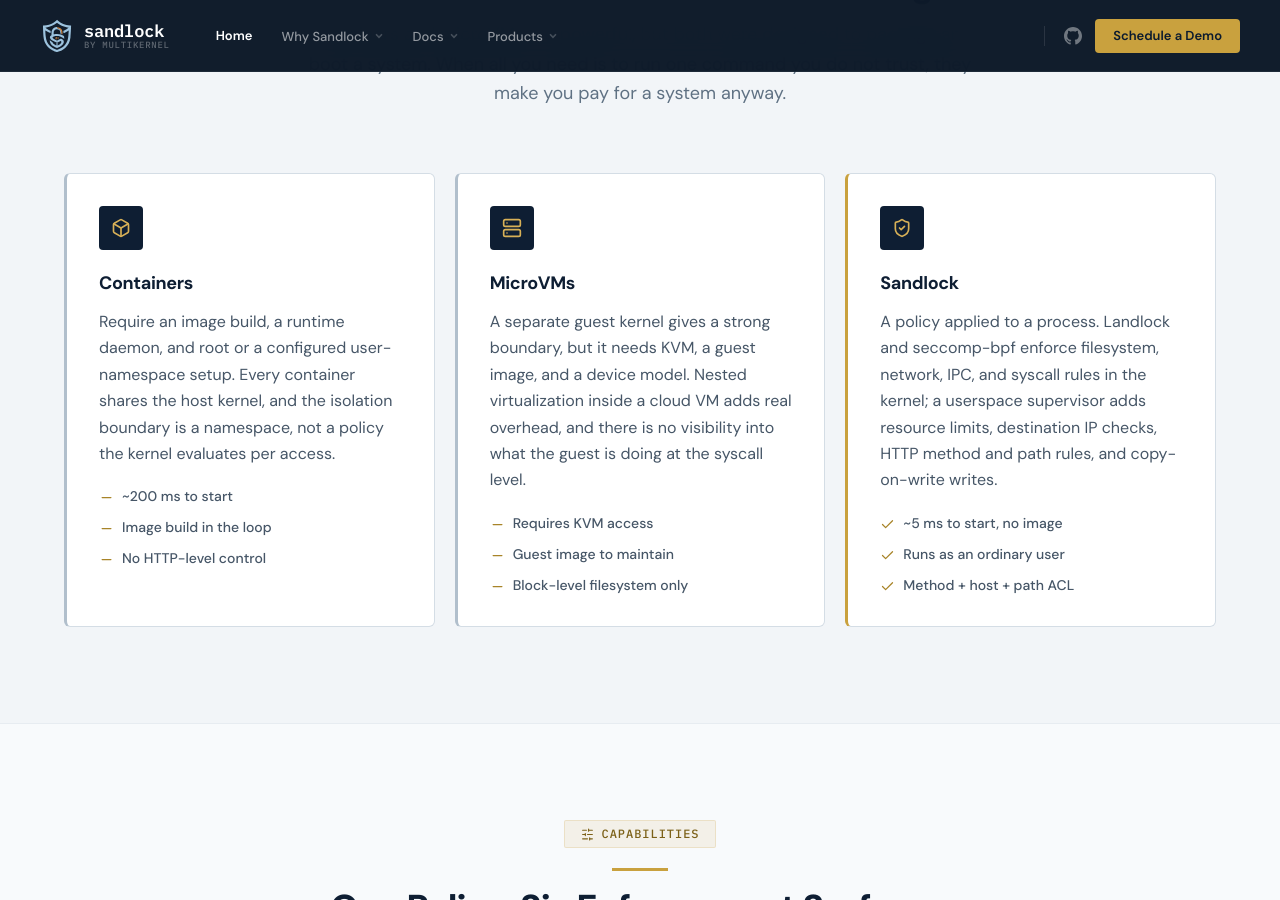
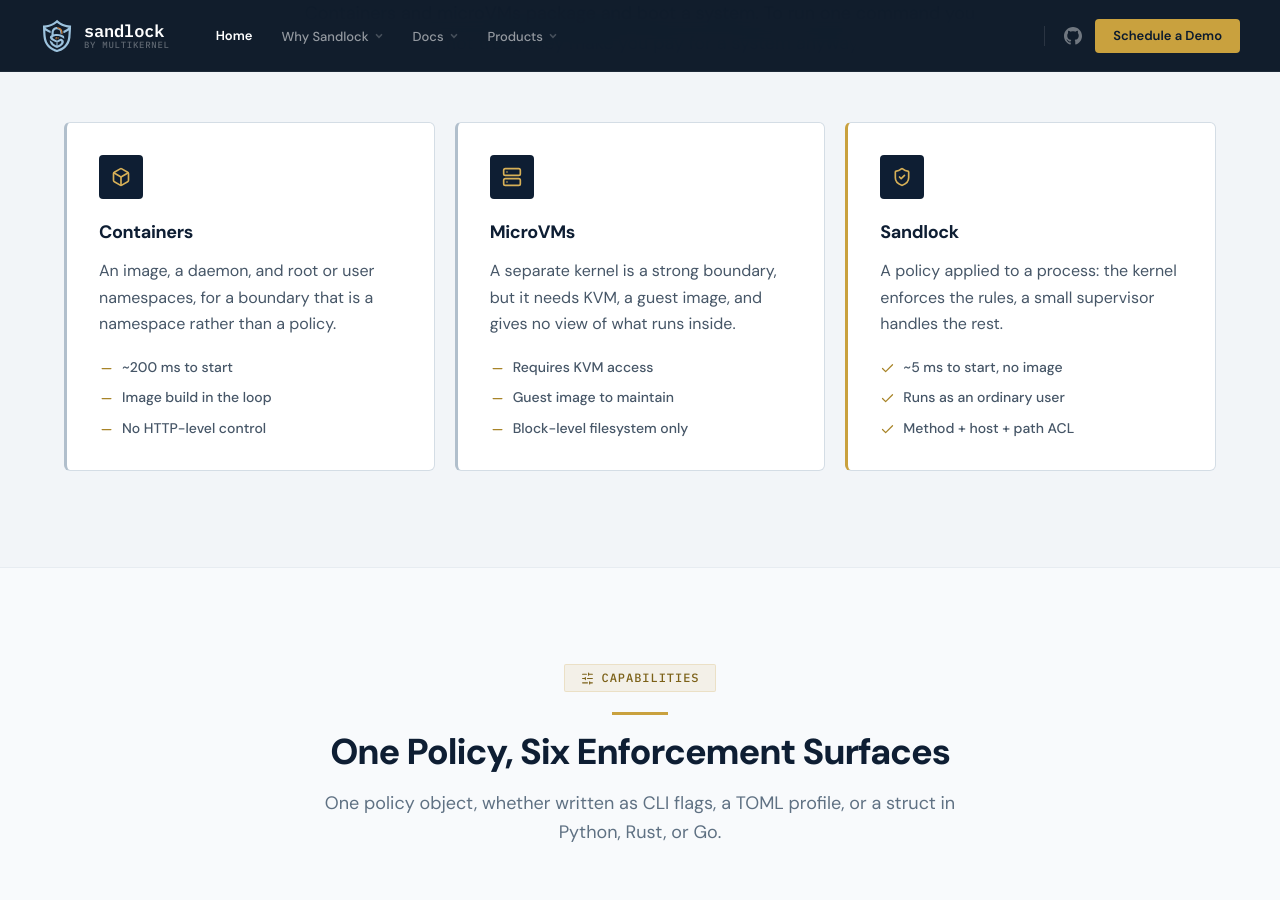
Before and after one commit to multikernel/sandlock.io, a Jekyll site: the page built from index.html, in a window 1280 px wide and 900 px high, scrolled down 1459 px. Built offline with Jekyll 4.4.1, drawn with Linux system fonts in a browser that asks for light colours; some of the changed text lies outside the part shown.

Commit message:
Compact the homepage
One sentence per card across the gap, capabilities, pillars, interfaces,
and use-case sections; three handler bullets instead of five; drop the
hero feature chips, which repeated the sections below. Code samples, stats,
and the benchmark table are unchanged.

```diff
--- a/index.html
+++ b/index.html
@@ -110,7 +110,7 @@
         </div>
 
         <h1>Run Untrusted Code Without Handing It Your Machine</h1>
-        <p class="subtitle">Sandlock is a lightweight Linux process sandbox. It confines a command's filesystem, network, syscalls, and resources with kernel-enforced policy, in about 5 milliseconds. No root. No image build. No container runtime. No hypervisor.</p>
+        <p class="subtitle">Sandlock is a lightweight Linux process sandbox. Kernel-enforced policy over filesystem, network, syscalls, and resources, applied in about 5 milliseconds. No root, no image, no container runtime, no hypervisor.</p>
 
         <div class="button-group">
             <a href="/docs/getting-started.html" class="btn btn-primary">
@@ -160,28 +160,6 @@
 
         <div class="hero-trust">
             <p class="trust-text">Open source, Apache-2.0, written in Rust</p>
-            <div class="trust-features">
-                <div class="trust-feature">
-                    <i data-lucide="lock"></i>
-                    <span>Kernel-enforced policy</span>
-                </div>
-                <div class="trust-feature">
-                    <i data-lucide="layers"></i>
-                    <span>No namespaces or cgroups</span>
-                </div>
-                <div class="trust-feature">
-                    <i data-lucide="terminal"></i>
-                    <span>CLI, Python, Rust, Go</span>
-                </div>
-                <div class="trust-feature">
-                    <i data-lucide="container"></i>
-                    <span>OCI runtime for Kubernetes</span>
-                </div>
-                <div class="trust-feature">
-                    <i data-lucide="blocks"></i>
-                    <span>Programmable interception</span>
-                </div>
-            </div>
         </div>
     </div>
 </section>
@@ -195,14 +173,14 @@
                 <span>The gap</span>
             </div>
             <h2 class="section-title">Strict Confinement Without the Weight</h2>
-            <p class="section-subtitle">Containers and microVMs are powerful, but both were designed to package and boot a system. When all you need is to run one command you do not trust, they make you pay for a system anyway.</p>
+            <p class="section-subtitle">Containers and microVMs package and boot a system. To run one command you do not trust, they make you pay for a system anyway.</p>
         </div>
 
         <div class="cards-grid">
             <div class="capability-card">
                 <div class="capability-icon"><i data-lucide="box"></i></div>
                 <h3 class="capability-title">Containers</h3>
-                <p class="capability-description">Require an image build, a runtime daemon, and root or a configured user-namespace setup. Every container shares the host kernel, and the isolation boundary is a namespace, not a policy the kernel evaluates per access.</p>
+                <p class="capability-description">An image, a daemon, and root or user namespaces, for a boundary that is a namespace rather than a policy.</p>
                 <div class="capability-features">
                     <div class="feature-item"><i data-lucide="minus"></i><span>~200 ms to start</span></div>
                     <div class="feature-item"><i data-lucide="minus"></i><span>Image build in the loop</span></div>
@@ -213,7 +191,7 @@
             <div class="capability-card">
                 <div class="capability-icon"><i data-lucide="server"></i></div>
                 <h3 class="capability-title">MicroVMs</h3>
-                <p class="capability-description">A separate guest kernel gives a strong boundary, but it needs KVM, a guest image, and a device model. Nested virtualization inside a cloud VM adds real overhead, and there is no visibility into what the guest is doing at the syscall level.</p>
+                <p class="capability-description">A separate kernel is a strong boundary, but it needs KVM, a guest image, and gives no view of what runs inside.</p>
                 <div class="capability-features">
                     <div class="feature-item"><i data-lucide="minus"></i><span>Requires KVM access</span></div>
                     <div class="feature-item"><i data-lucide="minus"></i><span>Guest image to maintain</span></div>
@@ -224,7 +202,7 @@
             <div class="capability-card primary">
                 <div class="capability-icon"><i data-lucide="shield-check"></i></div>
                 <h3 class="capability-title">Sandlock</h3>
-                <p class="capability-description">A policy applied to a process. Landlock and seccomp-bpf enforce filesystem, network, IPC, and syscall rules in the kernel; a userspace supervisor adds resource limits, destination IP checks, HTTP method and path rules, and copy-on-write writes.</p>
+                <p class="capability-description">A policy applied to a process: the kernel enforces the rules, a small supervisor handles the rest.</p>
                 <div class="capability-features">
                     <div class="feature-item"><i data-lucide="check"></i><span>~5 ms to start, no image</span></div>
                     <div class="feature-item"><i data-lucide="check"></i><span>Runs as an ordinary user</span></div>
@@ -244,44 +222,44 @@
                 <span>Capabilities</span>
             </div>
             <h2 class="section-title">One Policy, Six Enforcement Surfaces</h2>
-            <p class="section-subtitle">Every dimension of the sandbox is described in the same policy object, whether you write it as CLI flags, a TOML profile, or a struct in Python, Rust, or Go.</p>
+            <p class="section-subtitle">One policy object, whether written as CLI flags, a TOML profile, or a struct in Python, Rust, or Go.</p>
         </div>
 
         <div class="features-grid">
             <div class="feature-card">
                 <div class="feature-icon"><i data-lucide="folder-lock"></i></div>
                 <h3 class="feature-title">Filesystem</h3>
-                <p class="feature-description">Landlock grants read and write paths as recursive rules the kernel evaluates on every access, so the policy is immune to time-of-check/time-of-use races. Denied paths override broader grants.</p>
+                <p class="feature-description">Landlock read and write grants, evaluated by the kernel on every access, immune to TOCTOU races.</p>
             </div>
 
             <div class="feature-card">
                 <div class="feature-icon"><i data-lucide="network"></i></div>
                 <h3 class="feature-title">Network</h3>
-                <p class="feature-description">Default-deny egress. Allow a hostname, an IP, or a CIDR on specific ports over TCP, UDP, or ICMP, or invert it with a denylist. Bind ports are governed separately, and can be virtualized per sandbox.</p>
+                <p class="feature-description">Default-deny egress. Allow a host, IP, or CIDR on specific ports over TCP, UDP, or ICMP.</p>
             </div>
 
             <div class="feature-card">
                 <div class="feature-icon"><i data-lucide="globe-lock"></i></div>
                 <h3 class="feature-title">HTTP ACL</h3>
-                <p class="feature-description">Go past <code class="inline">host:443</code>: allow <code class="inline">POST api.openai.com/v1/chat/completions</code> and nothing else. Zero-config HTTPS interception generates an ephemeral CA and splices it into the trust bundles you name.</p>
+                <p class="feature-description">Allow <code class="inline">POST api.openai.com/v1/chat/completions</code> and nothing else, with zero-config HTTPS interception.</p>
             </div>
 
             <div class="feature-card">
                 <div class="feature-icon"><i data-lucide="key-round"></i></div>
                 <h3 class="feature-title">Credential injection</h3>
-                <p class="feature-description">The API key lives in the supervisor and is attached to the request in the proxy, strictly after the ACL check. The sandboxed process never holds the secret and cannot exfiltrate it.</p>
+                <p class="feature-description">The key is attached in the proxy after the ACL check. The sandboxed process never holds it.</p>
             </div>
 
             <div class="feature-card">
                 <div class="feature-icon"><i data-lucide="copy"></i></div>
                 <h3 class="feature-title">Copy-on-write</h3>
-                <p class="feature-description">Writes under the working directory are staged in an upper layer and committed on success or discarded on failure. <code class="inline">--dry-run</code> shows exactly which files a command would add, modify, or delete.</p>
+                <p class="feature-description">Writes are staged, then committed or discarded. <code class="inline">--dry-run</code> shows what a command would change.</p>
             </div>
 
             <div class="feature-card">
                 <div class="feature-icon"><i data-lucide="gauge"></i></div>
                 <h3 class="feature-title">Resources</h3>
-                <p class="feature-description">Memory, process count, open files, CPU percentage, disk quota, CPU pinning, and GPU device selection, all without cgroups. A given GPU index is a hard Landlock boundary, not an environment variable.</p>
+                <p class="feature-description">Memory, processes, open files, CPU, disk, and GPU device selection, without cgroups.</p>
             </div>
         </div>
     </div>
@@ -296,21 +274,21 @@
                 <span>How it works</span>
             </div>
             <h2 class="section-title">Kernel First, Supervisor Second</h2>
-            <p class="section-subtitle">Sandlock forks, installs confinement in the child before it executes anything, and only then lets the workload start. What the kernel can enforce, the kernel enforces.</p>
+            <p class="section-subtitle">Confinement is installed in the child before it executes anything. What the kernel can enforce, the kernel enforces.</p>
         </div>
 
         <div class="pillars">
             <div class="pillar">
                 <h3>Landlock</h3>
-                <p>Unprivileged, kernel-evaluated access control for filesystem paths, TCP connect and bind ports, and IPC scoping. Applied once and irreversible for the lifetime of the process tree.</p>
+                <p>Kernel-evaluated access control for paths, TCP ports, and IPC, irreversible for the life of the process tree.</p>
             </div>
             <div class="pillar">
                 <h3>seccomp-bpf</h3>
-                <p>A default blocklist removes syscall families a confined workload has no business using. Extra denials compose on top; the blocklist itself is always applied.</p>
+                <p>A default blocklist removes syscall families a confined workload has no business using.</p>
             </div>
             <div class="pillar">
                 <h3>seccomp notify</h3>
-                <p>The supervisor sees selected syscalls before they run: destination IP checks, memory and process accounting, COW interception, /proc virtualization, and port remapping.</p>
+                <p>The supervisor sees selected syscalls first: IP checks, memory accounting, COW, /proc virtualization.</p>
             </div>
         </div>
 
@@ -333,14 +311,12 @@
                     <span>Programmable</span>
                 </div>
                 <h2 class="section-title">A Sandbox You Can Program, Not Just Configure</h2>
-                <p class="section-subtitle">Every policy on this page is declarative. Handlers are the layer underneath: your own code runs inside the supervisor, registered on any syscall you choose, and decides what the workload actually observes.</p>
+                <p class="section-subtitle">Handlers run your code inside the supervisor, on any syscall you choose, and decide what the workload observes.</p>
 
                 <div class="capability-features" style="margin-top: var(--space-6);">
                     <div class="feature-item"><i data-lucide="check"></i><span><strong>Deny, or fabricate a result.</strong> Return an errno, or a value the syscall never produced.</span></div>
-                    <div class="feature-item"><i data-lucide="check"></i><span><strong>Serve files that do not exist.</strong> Hand the guest a sealed in-memory file: a generated config, a secret, an object fetched from storage. No host filesystem involved.</span></div>
-                    <div class="feature-item"><i data-lucide="check"></i><span><strong>Do slow work without stalling.</strong> Defer a call to a worker, park the guest, and answer when your backend replies.</span></div>
-                    <div class="feature-item"><i data-lucide="check"></i><span><strong>Audit that the guest cannot evade.</strong> Interception sits below the language runtime, so <code class="inline">ctypes</code> and raw syscalls do not route around it.</span></div>
-                    <div class="feature-item"><i data-lucide="check"></i><span><strong>Extend confinement, never weaken it.</strong> Built-ins always run first, and registering on a blocklisted syscall is rejected before fork.</span></div>
+                    <div class="feature-item"><i data-lucide="check"></i><span><strong>Serve files that do not exist.</strong> Hand the guest a sealed in-memory file with no host path.</span></div>
+                    <div class="feature-item"><i data-lucide="check"></i><span><strong>Audit that cannot be evaded.</strong> Interception sits below the runtime, so raw syscalls do not route around it.</span></div>
                 </div>
 
                 <div class="value-cta">
@@ -362,9 +338,8 @@
 
 <span class="k">class</span> Audit(Handler):
     <span class="k">def</span> handle(<span class="k">self</span>, ctx):
-        <span class="c"># Runs in the supervisor, before the kernel acts.</span>
         <span class="k">print</span>(<span class="s">f"open {ctx.read_path()} from pid {ctx.pid}"</span>)
-        <span class="k">return</span> NotifAction.continue_()   <span class="c"># fall through</span>
+        <span class="k">return</span> NotifAction.continue_()
 
 sb = sandlock.Sandbox(fs_readable=[<span class="s">"/usr"</span>, <span class="s">"/lib"</span>, <span class="s">"/etc"</span>])
 sb.run_with_handlers(
@@ -386,7 +361,7 @@
                 <span>Performance</span>
             </div>
             <h2 class="section-title">Confinement You Can Leave On</h2>
-            <p class="section-subtitle">Landlock and the seccomp blocklist cost nothing per syscall once installed. Only the syscalls the supervisor explicitly registers for take a userspace round trip.</p>
+            <p class="section-subtitle">Landlock and the seccomp blocklist cost nothing per syscall. Only syscalls the supervisor registers for take a round trip.</p>
         </div>
 
         <div class="data-table-wrap">
@@ -433,7 +408,7 @@
                 </tbody>
             </table>
         </div>
-        <p class="table-note">Measured on a typical Linux workstation. Redis under Sandlock holds 97.1% of bare-metal throughput. COW fork produces roughly 1,900 forks per second, or 530 µs per clone.</p>
+        <p class="table-note">Measured on a typical Linux workstation. Redis under Sandlock holds 97.1% of bare-metal throughput; COW fork clones in about 530 µs.</p>
     </div>
 </section>
 
@@ -446,33 +421,33 @@
                 <span>Interfaces</span>
             </div>
             <h2 class="section-title">Reach for It From Where You Already Are</h2>
-            <p class="section-subtitle">One Rust core, exposed through a CLI, a C ABI, three language SDKs, an OCI runtime, and an MCP server. Every surface takes the same policy.</p>
+            <p class="section-subtitle">One Rust core. Every surface takes the same policy.</p>
         </div>
 
         <div class="interfaces-grid">
             <a href="/docs/cli.html" class="interface-card">
                 <div class="name"><i data-lucide="terminal"></i>CLI</div>
-                <p><code class="inline">sandlock run</code>, plus <code class="inline">ps</code>, <code class="inline">inspect</code>, <code class="inline">kill</code>, <code class="inline">learn</code>, and profile management.</p>
+                <p><code class="inline">sandlock run</code>, <code class="inline">ps</code>, <code class="inline">inspect</code>, <code class="inline">kill</code>, <code class="inline">learn</code>.</p>
             </a>
             <a href="/docs/python.html" class="interface-card">
                 <div class="name"><i data-lucide="file-code"></i>Python SDK</div>
-                <p>A <code class="inline">Sandbox</code> dataclass, pipelines, COW fork/reduce, and Python callbacks for dynamic policy.</p>
+                <p>A <code class="inline">Sandbox</code> dataclass, pipelines, COW fork, policy callbacks.</p>
             </a>
             <a href="/docs/rust.html" class="interface-card">
                 <div class="name"><i data-lucide="file-code-2"></i>Rust API</div>
-                <p>The core library itself: a typed builder, async execution, and custom seccomp-notify handlers.</p>
+                <p>The core itself: typed builder, async execution, custom handlers.</p>
             </a>
             <a href="/docs/go.html" class="interface-card">
                 <div class="name"><i data-lucide="file-code"></i>Go SDK</div>
-                <p>cgo bindings over the C ABI, with a plain configuration struct that is safe to share across goroutines.</p>
+                <p>cgo bindings with a plain config struct, safe across goroutines.</p>
             </a>
             <a href="/docs/oci.html" class="interface-card">
                 <div class="name"><i data-lucide="container"></i>OCI runtime</div>
-                <p>A drop-in low-level runtime for containerd, CRI-O, and Kubernetes. Namespace-less and cgroup-less.</p>
+                <p>Drop-in runtime for containerd, CRI-O, and Kubernetes.</p>
             </a>
             <a href="/docs/mcp.html" class="interface-card">
                 <div class="name"><i data-lucide="bot"></i>MCP server</div>
-                <p>Sandboxed shell, Python, and file tools for Claude Desktop, Cursor, and any other MCP client.</p>
+                <p>Sandboxed shell, Python, and file tools for any MCP client.</p>
             </a>
         </div>
     </div>
@@ -493,21 +468,21 @@
             <div class="capability-card">
                 <div class="capability-icon"><i data-lucide="bot"></i></div>
                 <h3 class="capability-title">AI agents and tool use</h3>
-                <p class="capability-description">Give an agent a workspace, one API endpoint, and nothing else. Credential injection keeps the key out of the agent's reach, and a policy callback can revoke network access the moment the agent finishes starting up.</p>
+                <p class="capability-description">A workspace, one API endpoint, and nothing else. The key stays out of the agent's reach.</p>
                 <a href="/use-cases.html#ai-agents" class="btn-link">Read more <i data-lucide="arrow-right"></i></a>
             </div>
 
             <div class="capability-card">
                 <div class="capability-icon"><i data-lucide="git-branch"></i></div>
                 <h3 class="capability-title">CI and untrusted builds</h3>
-                <p class="capability-description">Run a pull request's build steps with the source tree copy-on-write, the network closed, and a memory cap, on a shared runner with no root and no Docker socket to hand out.</p>
+                <p class="capability-description">Build a pull request with the source tree copy-on-write, the network closed, and no Docker socket to hand out.</p>
                 <a href="/use-cases.html#ci" class="btn-link">Read more <i data-lucide="arrow-right"></i></a>
             </div>
 
             <div class="capability-card">
                 <div class="capability-icon"><i data-lucide="users"></i></div>
                 <h3 class="capability-title">Per-request code execution</h3>
-                <p class="capability-description">Notebook backends, code interpreters, function platforms, and grading systems that start a fresh sandbox per request. At 5 ms there is no warm pool to keep resident and nothing carries over.</p>
+                <p class="capability-description">A fresh sandbox per request. At 5 ms there is no warm pool to keep and nothing carries over.</p>
                 <a href="/use-cases.html#per-request" class="btn-link">Read more <i data-lucide="arrow-right"></i></a>
             </div>
         </div>
@@ -517,7 +492,7 @@
 <section class="cta-band">
     <div class="cta-band-inner">
         <h2>Start Confining in Under Five Minutes</h2>
-        <p>Sandlock is Apache-2.0 licensed, free at any scale, and builds from source with Cargo. When you outgrow one machine, the Sandbox HTTP API and Sandbox Scheduler run it as a fleet.</p>
+        <p>Apache-2.0, free at any scale. When you outgrow one machine, run it as a fleet.</p>
         <div class="button-group">
             <a href="/docs/getting-started.html" class="btn btn-primary">
                 <i data-lucide="rocket"></i>
```
